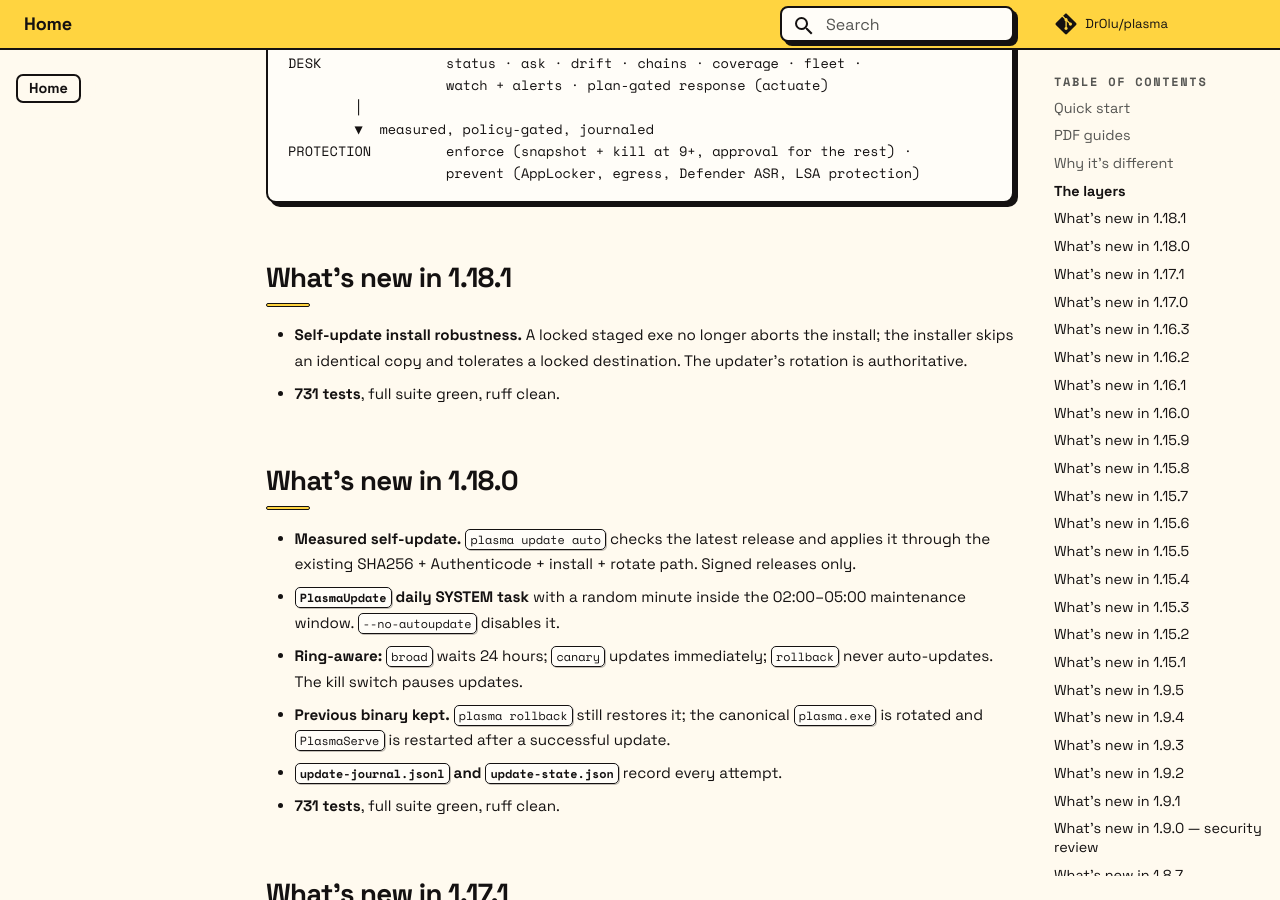
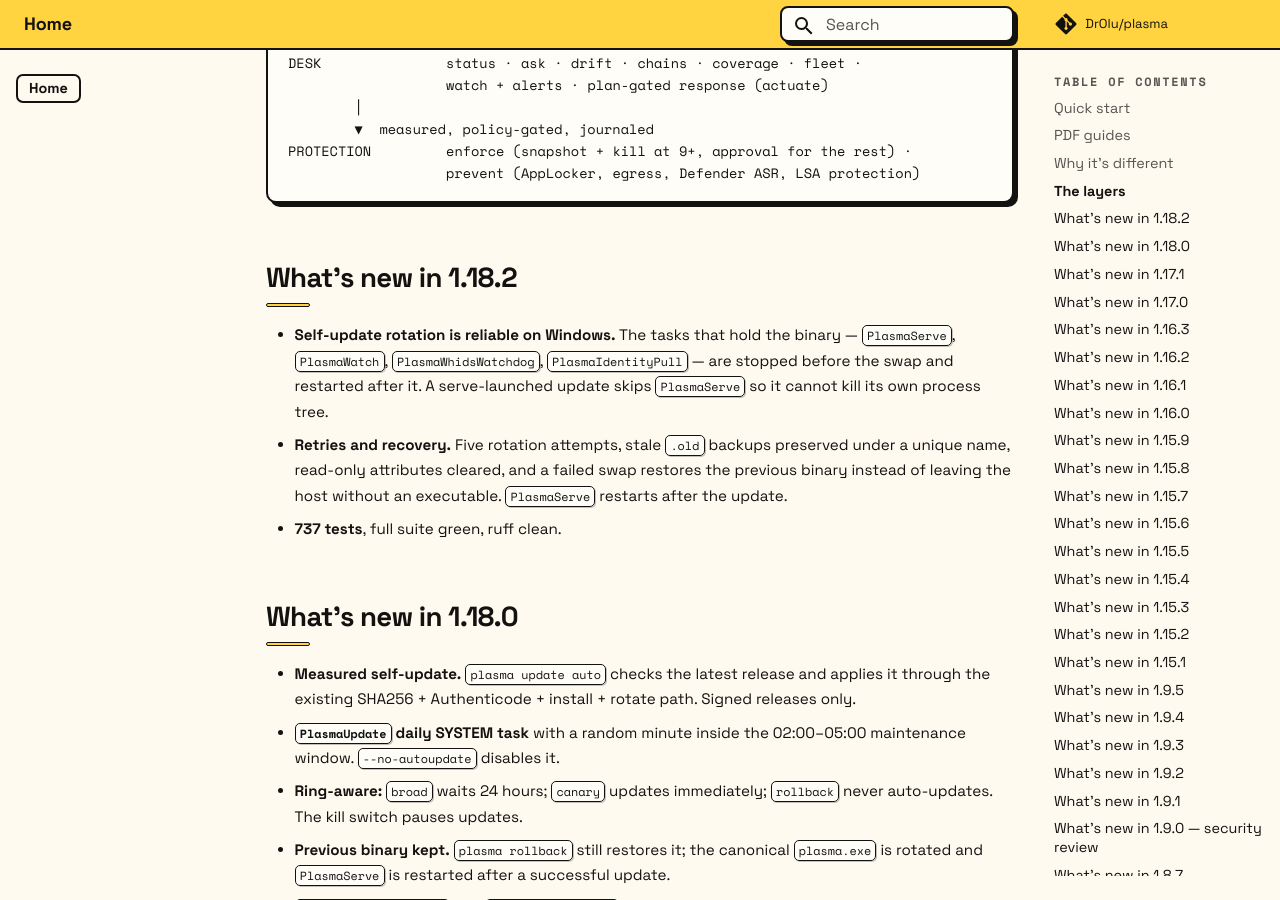
Before and after one commit to DrOlu/plasma, an MkDocs documentation site: the page built from docs/index.md, in a window 1280 px wide and 900 px high, scrolled down 3153 px. Built offline with MkDocs 1.6.1 and Material for MkDocs 9.7.7, drawn with Linux system fonts in a browser that asks for light colours; comment, search, counter and statistics services are not loaded; some of the changed text lies outside the part shown.

Commit message:
fix(update): make self-update rotation reliable on Windows (1.18.2)

````diff
--- a/docs/index.md
+++ b/docs/index.md
@@ -1,12 +1,12 @@
 <div class="raft-hero" markdown="0">
-<p class="raft-eyebrow">Windows EDR &middot; v1.18.1</p>
+<p class="raft-eyebrow">Windows EDR &middot; v1.18.2</p>
 <h1>No log lake.<br>No cloud.<br>No blind trust.</h1>
 <p class="raft-lede">Plasma keeps the telemetry on the box, answers questions with a
 121M on-device model, and makes every response named, journaled, and reversible.
 The endpoint can explain itself &mdash; without shipping its diary anywhere.</p>
 <div class="raft-actions">
 <a class="raft-btn primary" href="getting-started/">Get started</a>
-<a class="raft-btn" href="https://github.com/DrOlu/plasma/releases/latest">Download v1.18.1</a>
+<a class="raft-btn" href="https://github.com/DrOlu/plasma/releases/latest">Download v1.18.2</a>
 <a class="raft-btn" href="agent-native/">Agent-native operation</a>
 </div>
 <div class="raft-badges">
@@ -112,12 +112,18 @@ PROTECTION         enforce (snapshot + kill at 9+, approval for the rest) ·
                    prevent (AppLocker, egress, Defender ASR, LSA protection)
 ```
 
-## What's new in 1.18.1
+## What's new in 1.18.2
 
-- **Self-update install robustness.** A locked staged exe no longer
-  aborts the install; the installer skips an identical copy and tolerates
-  a locked destination. The updater's rotation is authoritative.
-- **731 tests**, full suite green, ruff clean.
+- **Self-update rotation is reliable on Windows.** The tasks that hold the
+  binary — `PlasmaServe`, `PlasmaWatch`, `PlasmaWhidsWatchdog`,
+  `PlasmaIdentityPull` — are stopped before the swap and restarted after
+  it. A serve-launched update skips `PlasmaServe` so it cannot kill its own
+  process tree.
+- **Retries and recovery.** Five rotation attempts, stale `.old` backups
+  preserved under a unique name, read-only attributes cleared, and a failed
+  swap restores the previous binary instead of leaving the host without an
+  executable. `PlasmaServe` restarts after the update.
+- **737 tests**, full suite green, ruff clean.
 
 ## What's new in 1.18.0
 
--- a/plasma/__init__.py
+++ b/plasma/__init__.py
@@ -1,5 +1,5 @@
 """Plasma — agent-based EDR bundle with a frozen neuralOS instance."""
 
-__version__ = "1.18.1"
+__version__ = "1.18.2"
 PRODUCT = "Plasma"
 SCHEMA_VERSION = 1
--- a/pyproject.toml
+++ b/pyproject.toml
@@ -4,7 +4,7 @@ build-backend = "setuptools.build_meta"
 
 [project]
 name = "plasma-edr"
-version = "1.18.1"
+version = "1.18.2"
 description = "Plasma — an agent-based EDR bundle: Sentinel detection layer + a frozen neuralOS instance"
 readme = "README.md"
 requires-python = ">=3.9"
````
Also changed, not shown: CHANGELOG.md (+19 -0 lines), docs/changelog.md (+15 -0 lines), docs/operations.md (+8 -3 lines), docs/update-signing.md (+7 -2 lines), website/index.html (+7 -7 lines), 8 other files.
